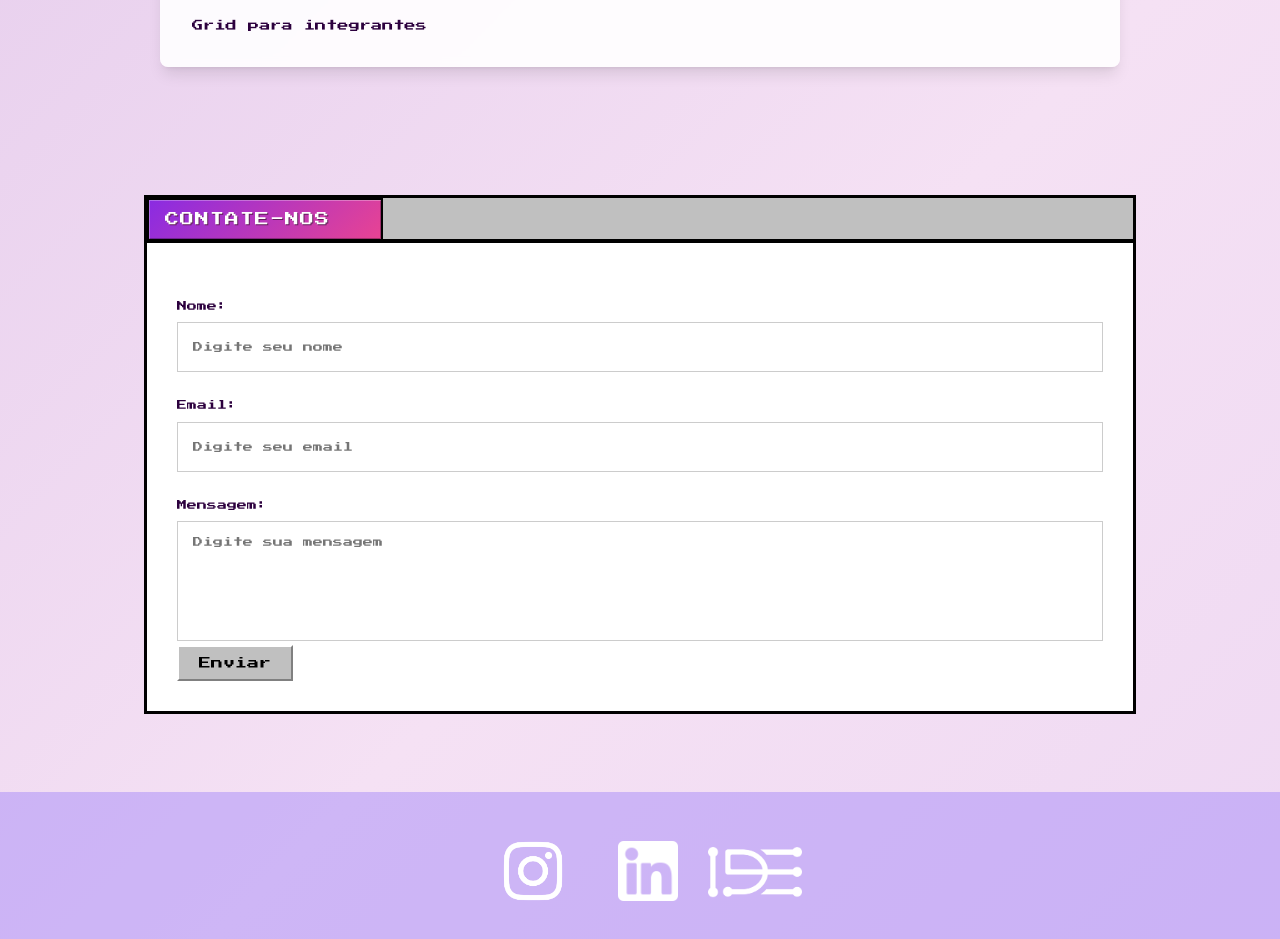
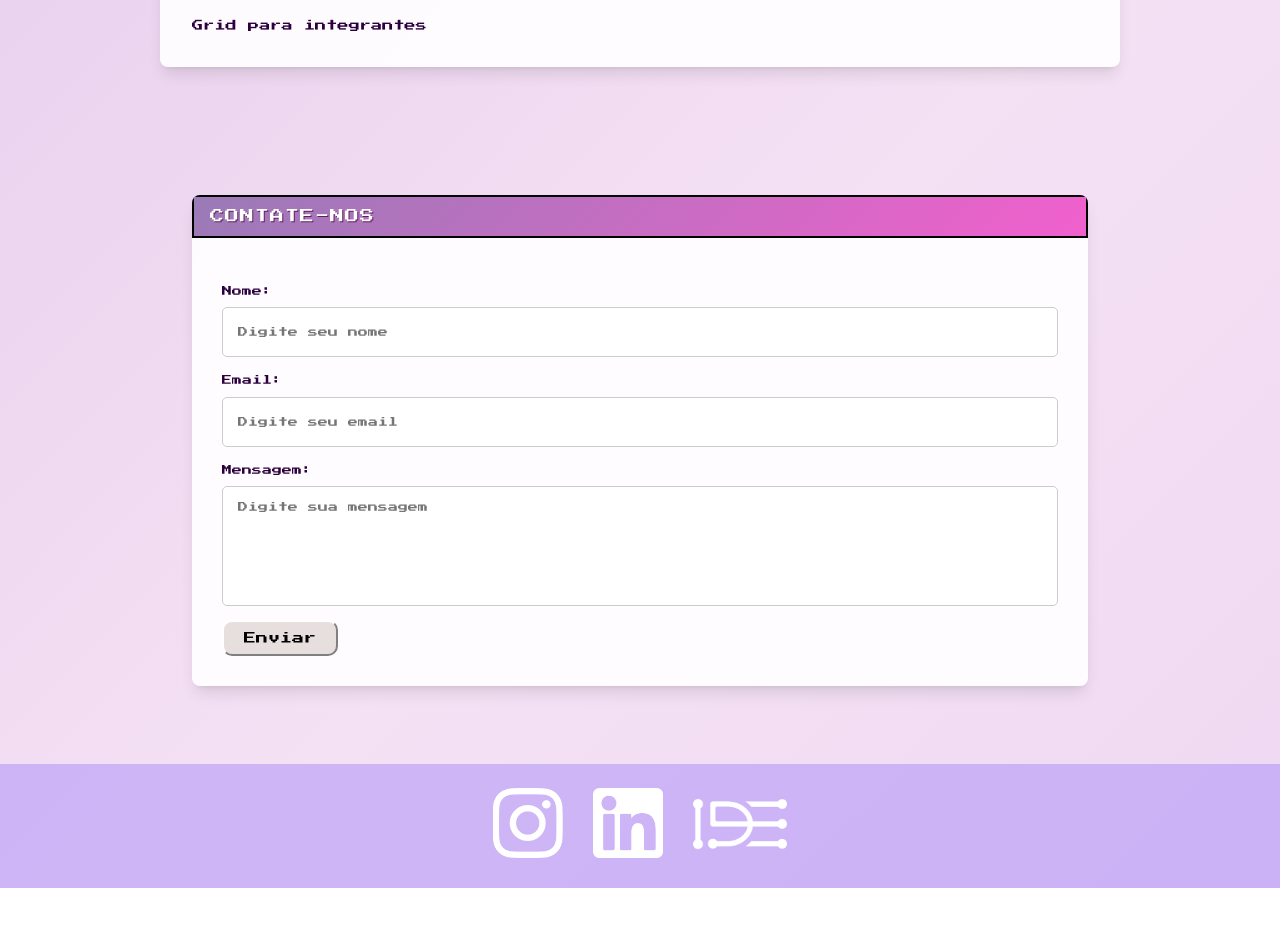
Before and after one commit to BrunoDelgiovo/PS-IDE-25-2-Equipe1, a React (Vite) app: page / in a window 1280 px wide. Shown: the part 2740-3679 px from the top of the page. After the commit the page ends 3628 px from the top, so only its background shows below. Built offline with nearby package versions, Linux system fonts and the light colour scheme.

Commit message:
Design do contate-nos

```diff
--- a/src/App.css
+++ b/src/App.css
@@ -172,9 +172,9 @@ h1, h2, h3, h4, h5, h6, p, ul, ol, li, a, span {
 .mobile-menu-link {
     display: block;
     color: white;
-    font-size: 1.8rem; /* Reduzido de 2.4rem */
+    font-size: 1.8rem;
     font-weight: bold;
-    padding: 1.2rem 0; /* Padding ajustado */
+    padding: 1.2rem 0;
     width: 100%;
     text-align: center;
     text-decoration: none;
@@ -288,48 +288,37 @@ h1, h2, h3, h4, h5, h6, p, ul, ol, li, a, span {
 
 }
 
-/* tentativa de deixar as imagens do mesmo tamanho */
-.main-footer a[href*="https://www.instagram.com/program.ada.ufrgs/"] img {
-    height: 110px;
-}
-.main-footer a[href*="linkedin.com"] img {
-    height: 60px;
-}
-
-
-
 .main-footer a:hover {
     text-decoration: underline;
 }
 
 /* Formulario de contato */
-.contact{
+#ContateNos .contact {
     display: flex;
     justify-content: center;
     align-items: center;
     padding: 6.4rem 1.6rem;
+    padding: 0;
 }
 
-form {
-    max-width: 1024px;
-    width: 100%;
-    background-color: #fff;
-    border: 3px solid #000;
-    padding: 0;
-    border-radius: 0;
-    color: #2c003e;
+#ContateNos .card {
+  padding: 0;
+  overflow: hidden;
 }
 
-.title-bar {
-    display: flex;
-    border-bottom: 3px solid #000;
-    background-color: #c0c0c0; /* Cor de fundo para a parte cinza */
+#ContateNos .card:hover {
+  transform: none;
 }
 
-.title-text {
+
+#ContateNos .section-title {
+  display: none;
+}
+
+#ContateNos .title-text {
     font-size: 14px;
     color: #fff;
-    background: linear-gradient(135deg, #8a2be2 0%, #e84393 100%);
+    background: linear-gradient(135deg, #8d62b4bd 0%, #f160cd 100%);
     padding: 8px 12px;
     letter-spacing: 1px;
     white-space: nowrap;
@@ -343,68 +332,82 @@ form {
     padding: 8px 16px;
     display: flex;
     position: relative;
-    box-shadow: inset 1px 1px rgba(255, 255, 255, .3), inset -1px -1px rgba(0, 0, 0, .3);
     text-shadow: 1px 1px 0px #611c59;
 }
 
-.title-bar-rest {
-    flex-grow: 1;
-    background: linear-gradient(silver 0%, gray 100%);
+#ContateNos .title-bar {
+  border-bottom: 1px solid #000;
+  background-color: #c0c0c0;
 }
 
-.form-body {
+#ContateNos form {
+    max-width: 1024px;
+    border-radius: 0;
+    color: #2c003e;
+    background-color: transparent;
+    border: none;
+    width: 100%;
+}
+
+#ContateNos .form-body {
     padding: 30px;
     border-top: 1px solid #000;
 }
-form .inputbox {
-    margin-top: 25px;
+
+#ContateNos form .inputbox {
+    margin-top: 15px;
 }
 
-.inputbox label {
+#ContateNos .inputbox label {
     font-size: 10px;
     display: block;
     margin-bottom: 8px;
     text-shadow: none;
 }
 
-input, textarea {
-    font-family: 'Press Start 2P', 'Press Start 2P Fallback';
+#ContateNos form input, #ContateNos form textarea {
+    font-family: 'Press Start 2P', 'Press Start 2P Fallback'
 }
 
-.inputbox .field {
+#ContateNos .inputbox .field {
     width: 100%;
     height: 50px;
     background: #fff;
     border: 1px solid #ccc;
     font-size: 10px;
     outline: none;
-    border-radius: 0px;
+    border-radius: 5px;
     padding: 15px;
     margin-top: 0px;
     box-sizing: border-box;
 }
 
-.inputbox .field.mess {
+#ContateNos .inputbox .field.mess {
     height: 120px;
     resize: none;
 }
 
-.btn {
+#ContateNos .btn {
     font-family: 'Press Start 2P', 'Press Start 2P Fallback';
     font-size: 12px;
-    background-color: #c0c0c0;
+    background-color: #e7dede;
     border: 2px solid;
-
+    margin-top: 10px;
     border-color: #ffffff #808080 #808080 #ffffff;
+    border-radius: 10px;
     padding: 10px 20px;
     cursor: pointer;
     outline: none;
 }
-.btn:active {
+
+#ContateNos .btn:active {
     border-color: #808080 #ffffff #ffffff #808080;
     background-color: #b0b0b0;
     animation: btn-outline 0.2s ease-in-out forwards;
+}
 
+#ContateNos .btn:hover {
+    background-color: #d4caca;
 }
 
 @keyframes btn-outline {
--- a/src/App.jsx
+++ b/src/App.jsx
@@ -12,6 +12,12 @@ import logoImage from './images/Program_Ada.png';
 function App() {
   return (
     <>
+      <div className="background-wrap">
+        <div className="bubble bubble-1"></div>
+        <div className="bubble bubble-2"></div>
+        <div className="bubble bubble-3"></div>
+      </div>
+
       <Navbar />
       <section id="Logo" className="logo-section">
             <img src={logoImage} alt="Logo do Program.Ada" className="logo-image" />
@@ -47,7 +53,9 @@ function App() {
             <p>Grid para integrantes</p>
         </Section>
 
-        <Contact />
+        <Section id="ContateNos" title="">
+          <Contact />
+        </Section>
       </main>
 
       <Footer />
--- a/src/components/Contact.jsx
+++ b/src/components/Contact.jsx
@@ -49,7 +49,7 @@ const Contact = () => {
         <form onSubmit={onSubmit}>
           <div className="title-bar">
             <div className="title-text">CONTATE-NOS</div>
-            <div className="title-bar-grey"></div>
+            <div className="title-bar-rest"></div>
           </div>
           <div className="form-body">
             <div className="inputbox">
```
Also changed, not shown: src/images/InstagramLogo.png.
